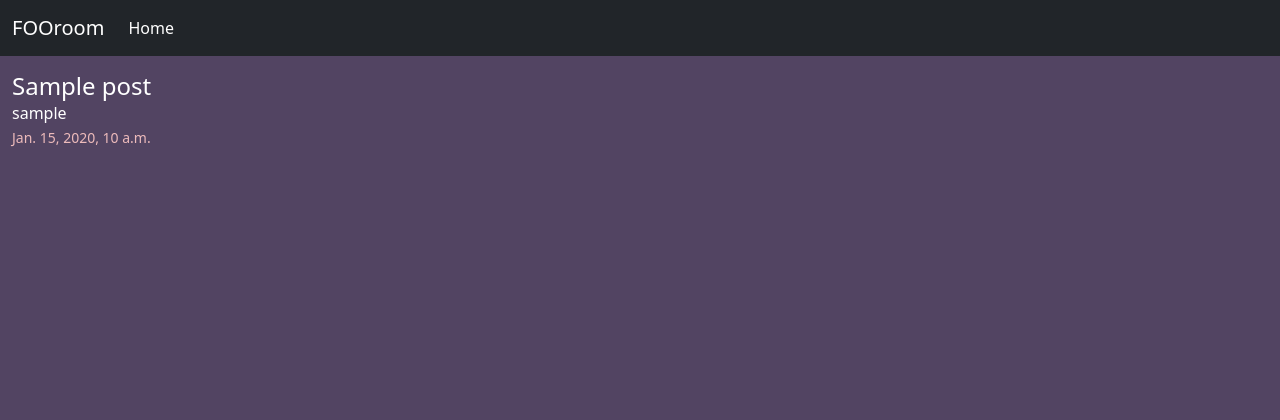
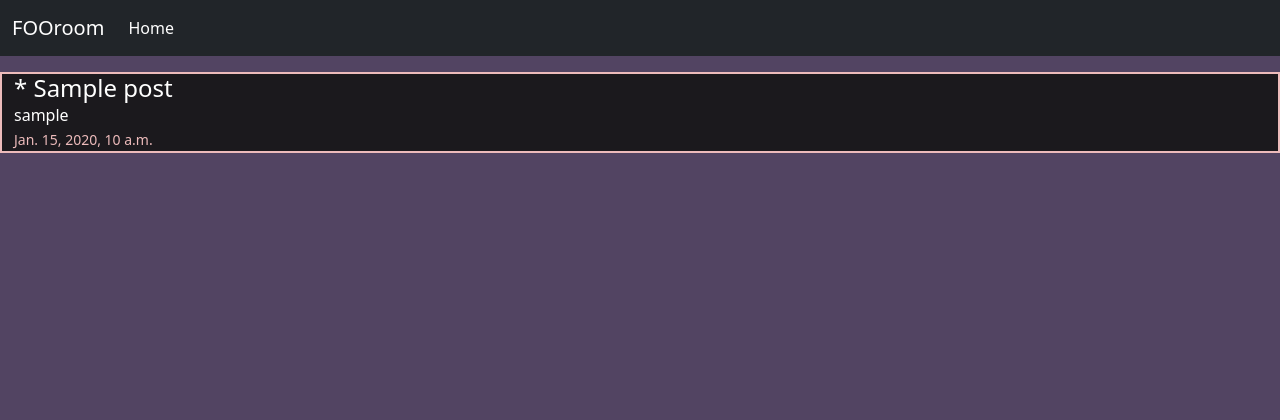
Before and after one commit to EmilionR/django-pp4, a Django app: page / in a window 1280 px wide. Shown: the top 420 px of the page. Run offline with Django 4.2, Linux system fonts and the light colour scheme; tables that the repository leaves empty hold one stand-in row (values such as "Sample post"); parts of the project's set-up code (start-up, migrations or seed data) failed here and were passed over.

Commit message:
Add 'sticky post' feature

```diff
--- a/board/admin.py
+++ b/board/admin.py
@@ -4,7 +4,7 @@ from django_summernote.admin import SummernoteModelAdmin
 
 @admin.register(Post)
 class PostAdmin(SummernoteModelAdmin):
-    fields = ('title', 'slug', 'author', 'body')
+    fields = ('title', 'slug', 'author', 'body', 'is_sticky')
     list_display = ('title', 'slug', 'author', 'posted_on')
     search_fields = ['title', 'body']
     list_filter = ['posted_on', 'author']
--- a/board/models.py
+++ b/board/models.py
@@ -11,6 +11,7 @@ class Entry(models.Model):
     updated_on = models.DateTimeField(auto_now=True)
     likes = models.IntegerField(default=0)
     preview = models.TextField(blank=True)
+    is_sticky = models.BooleanField(default=False)
 
     class Meta:
         abstract = True
@@ -22,6 +23,7 @@ class Post(Entry):
     )
     title = models.CharField(max_length=100, unique=True)
     slug = models.SlugField(max_length=100, unique=True)
+
     class Meta:
         ordering = ["-posted_on"]
 
--- a/board/templates/board/index.html
+++ b/board/templates/board/index.html
@@ -7,11 +7,14 @@
         <div class="col-12 mt-3 left">
             <div class="row">
                 {% for post in post_list %}
-                <div class="col-12 bg-shade">
+                <div class="col-12 board-post {% if post.is_sticky %}sticky{% endif %}">
                     <div>
                         <div>
                             <a href="#" class="post-link">
-                                <h2 class="text-white mb-0">{{ post.title }}</h2>
+                                <h2 class="text-white mb-0">
+                                    {% if post.is_sticky %}*{% endif %}
+                                    {{ post.title }}
+                                </h2>
 
                             <a href="#" class="author">
                                 <p class="author text-white my-0">{{ post.author }}</p>
--- a/board/views.py
+++ b/board/views.py
@@ -5,5 +5,5 @@ from .models import Post, Comment
 # Create your views here.
 
 class PostList(generic.ListView):
-    queryset = Post.objects.all().order_by("-posted_on")
+    queryset = Post.objects.all().order_by("-is_sticky", "-posted_on")
     template_name = "board/index.html"
--- a/fooroom/settings.py
+++ b/fooroom/settings.py
@@ -28,7 +28,7 @@ TEMPLATES_DIR = os.path.join(BASE_DIR, 'templates')
 SECRET_KEY = os.environ.get("SECRET_KEY")
 
 # SECURITY WARNING: don't run with debug turned on in production!
-DEBUG = True
+DEBUG = False
 
 ALLOWED_HOSTS = [
     '127.0.0.1',
--- a/static/css/style.css
+++ b/static/css/style.css
@@ -18,6 +18,16 @@ h2 {
     font-size: 1.5rem;
 }
 
+.board-post {
+    background-color: var(--clr-shade);
+    border: 2px solid var(--clr-light);
+}
+
+.sticky {
+    background-color: var(--clr-black);
+    border: 2px solid var(--clr-fade);
+}
+
 /*---------------------------------------- Utility classes */
 
 
```
Also changed, not shown: board/migrations/0002_comment_is_sticky_post_is_sticky.py (added).
